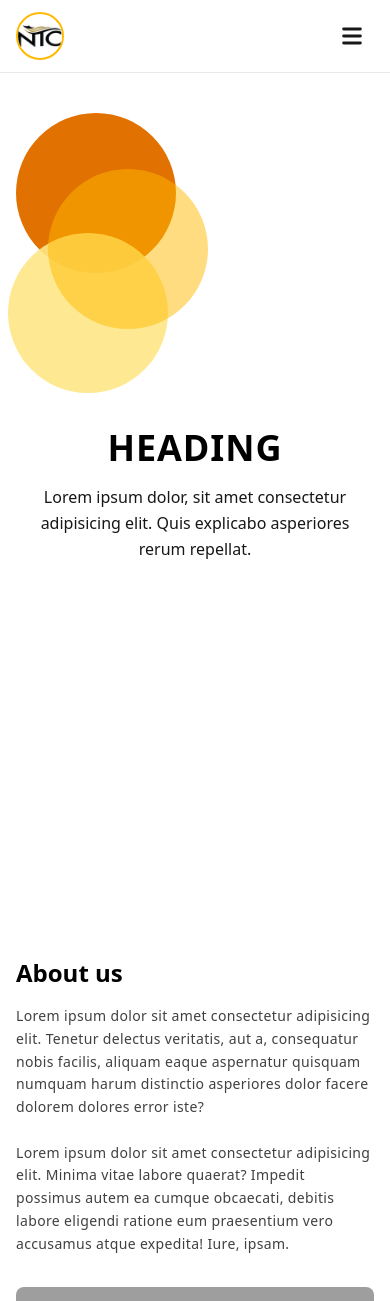
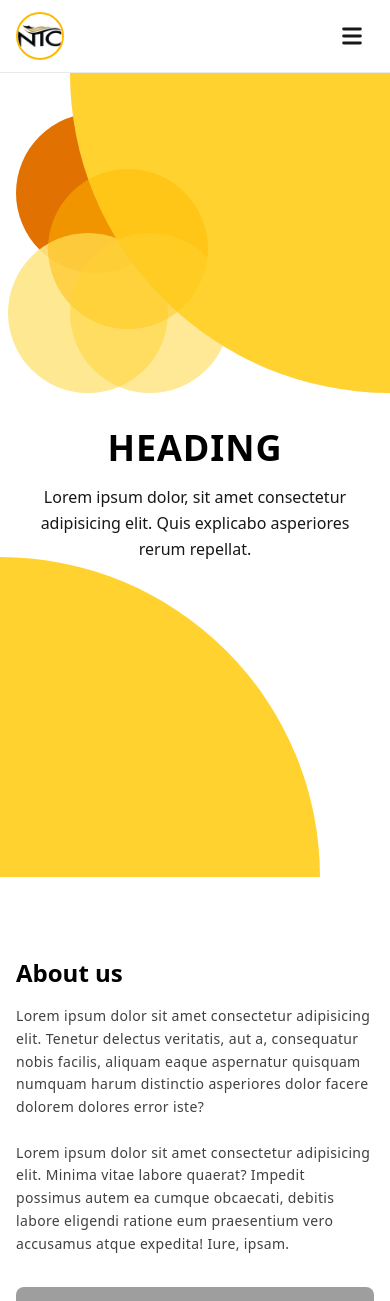
Before and after one commit to SaraNaveed02/naveed-trader, a Next.js app: page / in a window 390 px wide. Shown: the top 1301 px of the page. Built offline with nearby package versions, Linux system fonts and the light colour scheme; grey boxes are pictures that could not be loaded.

Commit message:
ui iusse

```diff
--- a/src/app/components/HeroSection.jsx
+++ b/src/app/components/HeroSection.jsx
@@ -26,19 +26,19 @@ const HeroSection = () => {
         initial={{ x: 150 }}
         whileInView={{ x: 0 }}
         transition={{ duration: 2 }}
-        className="hidden md:block w-80 h-80 rounded-bl-full bg-amber-300 absolute top-0 right-0"
+        className="w-80 h-80 rounded-bl-full bg-amber-300 absolute top-0 right-0"
       />
       <motion.div
         initial={{ width: 0, height: 0 }}
         whileInView={{ width: 160, height: 160 }}
         transition={{ duration: 1.5, delay: 1 }}
-        className="hidden md:block w-40 h-40 rounded-full bg-amber-300 opacity-50 absolute top-40 right-40 z-10"
+        className=" w-40 h-40 rounded-full bg-amber-300 opacity-50 absolute top-40 right-40 z-10"
       />
       <motion.div
         initial={{ x: -100 }}
         whileInView={{ x: 0 }}
         transition={{ duration: 2 }}
-        className="hidden md:block w-80 h-80 rounded-tr-full bg-amber-300 absolute bottom-10 left-0"
+        className=" w-80 h-80 rounded-tr-full bg-amber-300 absolute bottom-10 left-0"
       />
 
       <div className="absolute inset-0 flex flex-col items-center justify-center px-4 text-center z-20">
```
